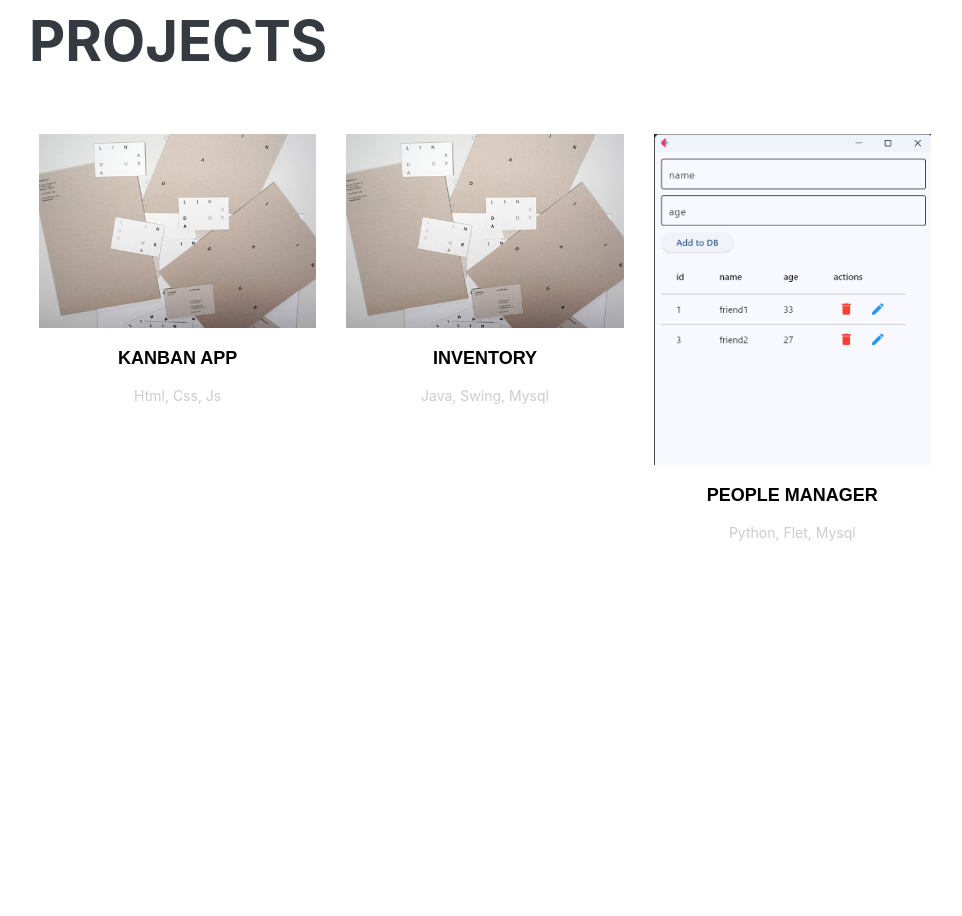
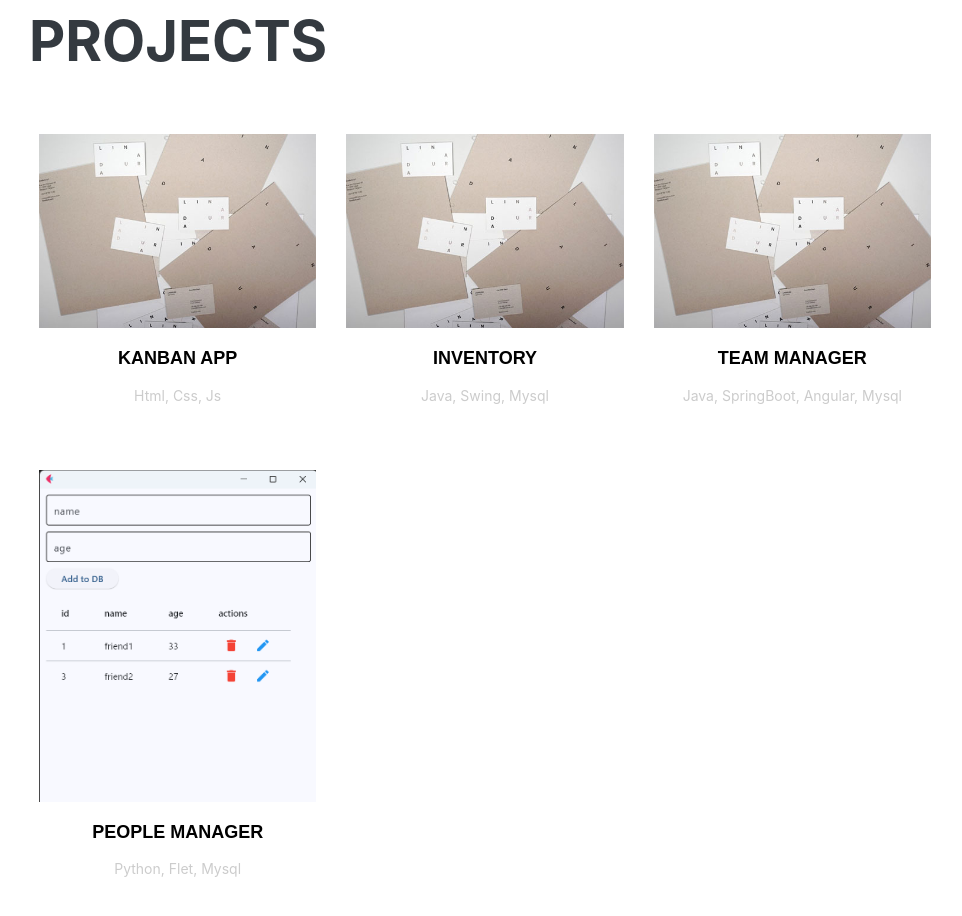
Before and after one commit to pascaltalom/portfolio, a plain HTML site: page index.html in a window 1280 px wide. Shown: the part 5200-6116 px from the top of the page, without its empty margins (291-1253 px from the left). Drawn offline with nearby package versions, Linux system fonts and the light colour scheme; a web font is replaced by a local one.

Commit message:
Update index.html

```diff
--- a/index.html
+++ b/index.html
@@ -210,13 +210,13 @@
                             </a>
                         </div>
 
-                        <!--<div class="project-item">
+                        <div class="project-item">
                             <a href="#">
                                 <img src="assets/img/work_1.jpg" alt="Hr App" class="img-responsive">
                                 <h3 class="work-title">Team Manager</h3>
                                 <p>Java, SpringBoot, Angular, Mysql</p>
                             </a>
-                        </div>-->
+                        </div>
 
                           <div class="project-item">
                             <a href="https://github.com/pascaltalom/ContactManagementApp">
```
